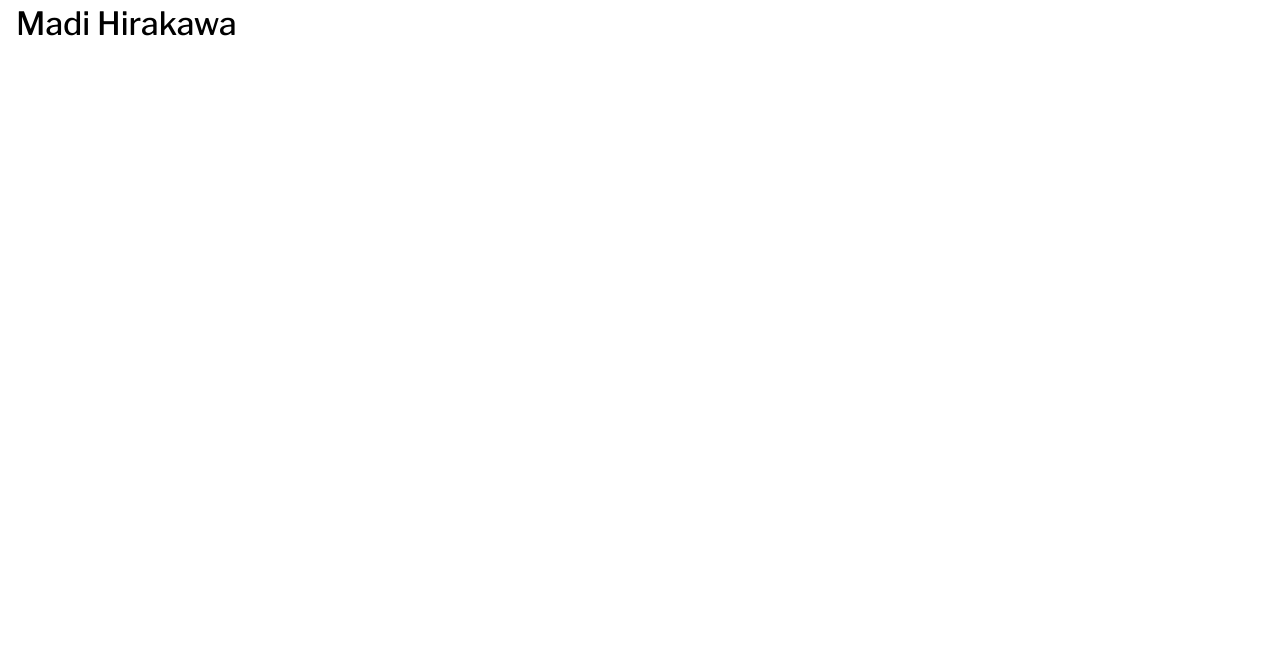
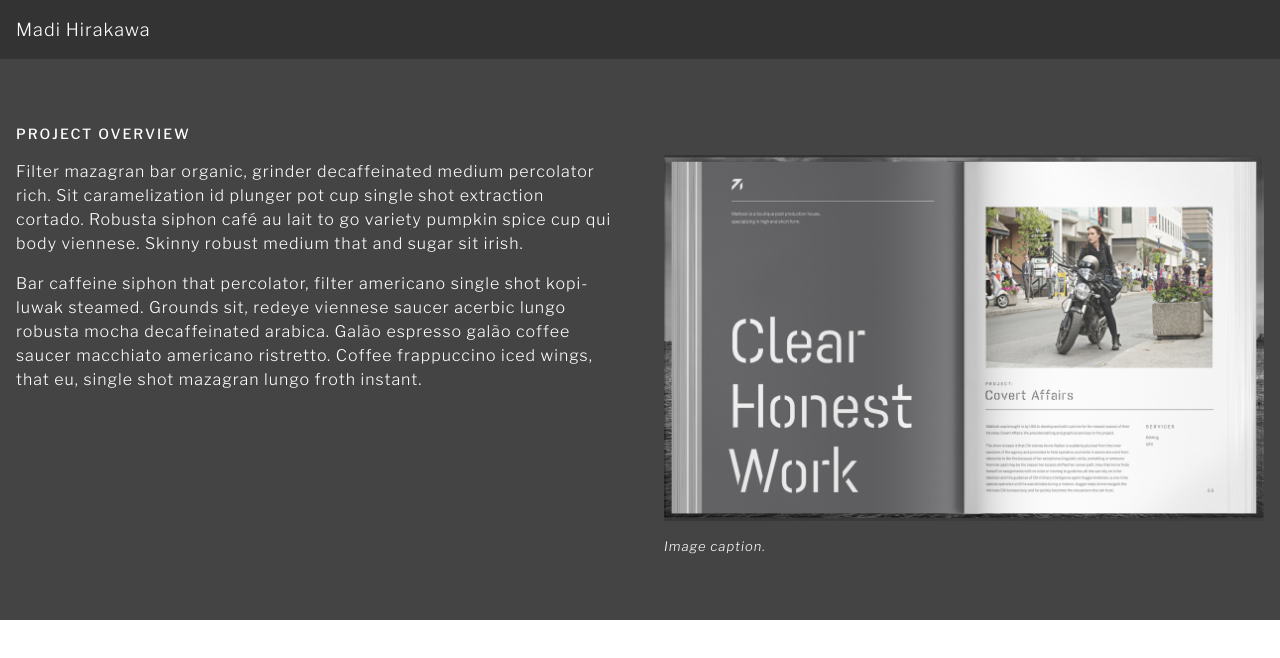
Before and after one commit to MadiHirakawa/GRA322-Spring2022, a plain HTML site: page project-2/index.html in a window 1280 px wide. Drawn offline with nearby package versions, Linux system fonts and the light colour scheme.

Commit message:
Overview Grid

```diff
--- a/project-2/css/styles.css
+++ b/project-2/css/styles.css
@@ -3,21 +3,59 @@ html {
     --gray-dark: #333;
     --gray-light: #f2f2f2;
 }
-
  body{
     font-family: 'Libre Franklin', Helvetica, sans-serif;
+    font-weight: 300;
  }
-
  h1 {
-     font-weight: 500;
+    color: white;
+    font-size: 18px;
+    font-weight: 300;
+    letter-spacing: 1px;
  }
-
- .grid {
+ h2 {
+    font-size: 14px;
+    font-weight: 500;
+    letter-spacing: 2px;
+    margin-bottom: 1rem;
+    text-transform: uppercase;
+}
+p {
+    letter-spacing: 1px;
+    line-height: 1.5; /* line height = leading; relative units --> responsive to font size*/
+    margin-bottom: 1rem;
+}
+.grid {
      display: grid;
      grid-template-columns: [full-start] minmax(1rem, 1fr) [main-start] minmax(0, 1280px) [main-end] minmax(1rem, 1fr) [full-end];
  }
-
- .grid > * {
-     /* this denotation will select anything that is a (1 gen) child of an element with the class grid */
+ .grid > * { /* this denotation will select anything that is a (1 gen) child of an element with the class grid */
      grid-column: main;
  }
+header {
+    background-color: var(--gray-dark);
+    padding: 1rem 0;
+}
+.overview {
+    background-color: var(--gray);
+    color: white;
+    padding: 4rem 0;
+}
+figure {
+    margin-top: 2rem;
+}
+figure img { /* this descendent selector means every img inside of a figure */
+    margin-bottom: 1rem;
+}
+figcaption {
+    font-size: 13px;
+    font-style: italic;
+    letter-spacing: 1px;
+}
+@media screen and (min-width:800px) {
+    .two-column { /* nesting the class within this media query */
+        display: grid;
+        grid-gap: 3rem;
+        grid-template-columns: 1fr 1fr;
+    }
+}
--- a/project-2/index.html
+++ b/project-2/index.html
@@ -21,9 +21,25 @@
   <header class="grid">
     <h1>Madi Hirakawa</h1>
   </header>
+
+  <section class="overview grid"> <!-- apply two classes: overview and grid. so that the grid applied to the header can also be applied to the overview. -->
+    <div class="two-column">
+      <div>
+        <h2>PROJECT OVERVIEW</h2>
+        <p>Filter mazagran bar organic, grinder decaffeinated medium percolator rich. Sit caramelization id plunger pot cup single shot extraction cortado. Robusta siphon café au lait to go variety pumpkin spice cup qui body viennese. Skinny robust medium that and sugar sit irish.</p>
+        <p>Bar caffeine siphon that percolator, filter americano single shot kopi-luwak steamed. Grounds sit, redeye viennese saucer acerbic lungo robusta mocha decaffeinated arabica. Galão espresso galão coffee saucer macchiato americano ristretto. Coffee frappuccino iced wings, that eu, single shot mazagran lungo froth instant.</p>
+      </div>
+      <div>
+        <figure>  <!-- figure element wraps around image and caption; groups them -->
+          <img src="img/intro-image.jpg" alt="scan of two pages of a book"/>
+          <figcaption>Image caption.</figcaption>
+        </figure>
+      </div>
+    </div>
+  </section>
+
   <!-- Load Scripts -->
   <script src="js/scripts.js"></script>
-
 </body>
 
 </html>
```
Also changed, not shown: project-2/img/intro-image.jpg (added), 2 other files.
